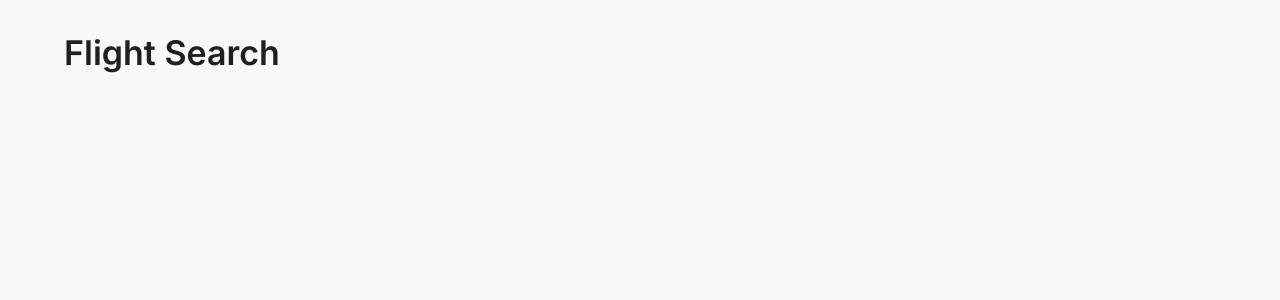
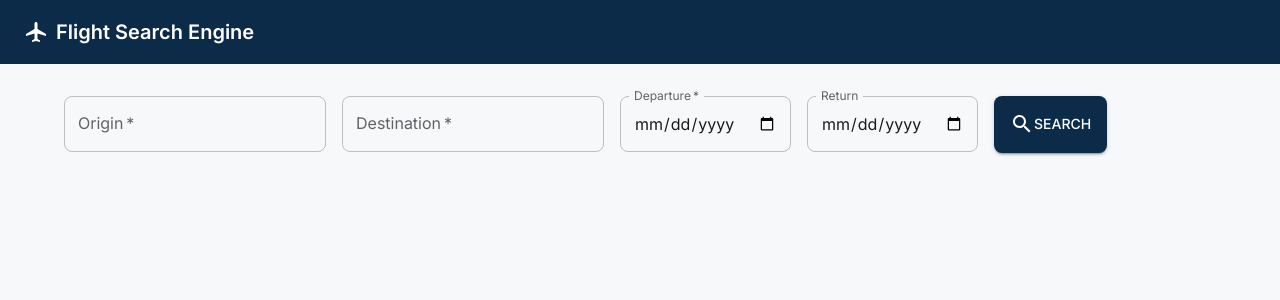
Before and after one commit to emilyjuly/flight-search-engine, a React (Vite) app: page / in a window 1280 px wide. Shown: the top 300 px of the page. Built offline with nearby package versions, Linux system fonts and the light colour scheme.

Commit message:
Create search form and data table

```diff
--- a/src/App.tsx
+++ b/src/App.tsx
@@ -1,16 +1,28 @@
-import { Container, Box, Typography } from '@mui/material'
+import { Alert, Box, CircularProgress } from "@mui/material";
+import Layout from "./components/Layout/Layout";
+import SearchForm from "./components/SearchForm/SearchForm";
+import { useFlightsSearch } from "./hooks/useFlightsSearch";
+import { FlightsTable } from "./components/FlightsTable/FlightsTable";
 
 function App() {
+  const { flights, loading, error, searchFlights } = useFlightsSearch();
+
   return (
-    <Container maxWidth="lg">
-      <Box py={4}>
-        <Typography variant="h4" fontWeight={600}>
-          Flight Search
-        </Typography>
+    <Layout>
+      <SearchForm onSearch={searchFlights} />
+      <Box mt={4}>
+        {loading && <CircularProgress />}
+
+        {error && (
+          <Alert severity="error" sx={{ mb: 2 }}>
+            {error}
+          </Alert>
+        )}
+
+        {!loading && flights.length > 0 && <FlightsTable flights={flights} />}
       </Box>
-    </Container>
-  )
+    </Layout>
+  );
 }
 
-
-export default App
+export default App;
--- /dev/null
+++ b/src/components/FlightsTable/FlightsTable.tsx
@@ -0,0 +1,45 @@
+import {
+  Table,
+  TableHead,
+  TableRow,
+  TableCell,
+  TableBody,
+  Paper,
+} from "@mui/material";
+import type { Flight } from "../../types/flight";
+
+type FlightsTableProps = {
+  flights: Flight[];
+};
+
+export function FlightsTable({ flights }: FlightsTableProps) {
+  return (
+    <Paper>
+      <Table>
+        <TableHead>
+          <TableRow>
+            <TableCell>Airline</TableCell>
+            <TableCell>Departure</TableCell>
+            <TableCell>Arrival</TableCell>
+            <TableCell>Stops</TableCell>
+            <TableCell>Duration</TableCell>
+            <TableCell align="right">Price</TableCell>
+          </TableRow>
+        </TableHead>
+
+        <TableBody>
+          {flights.map((flight) => (
+            <TableRow key={flight.id}>
+              <TableCell>{flight.airline}</TableCell>
+              <TableCell>{flight.departureTime}</TableCell>
+              <TableCell>{flight.arrivalTime}</TableCell>
+              <TableCell>{flight.stops}</TableCell>
+              <TableCell>{flight.duration}</TableCell>
+              <TableCell align="right">${flight.price}</TableCell>
+            </TableRow>
+          ))}
+        </TableBody>
+      </Table>
+    </Paper>
+  );
+}
--- /dev/null
+++ b/src/components/Layout/Header.tsx
@@ -0,0 +1,17 @@
+import { AppBar, Toolbar, Typography } from "@mui/material";
+import { AirplanemodeActive } from "@mui/icons-material";
+
+function Header() {
+  return (
+    <AppBar position="static" color="primary" elevation={0}>
+      <Toolbar>
+        <AirplanemodeActive />
+        <Typography variant="h6" sx={{ ml: 1 }}>
+          Flight Search Engine
+        </Typography>
+      </Toolbar>
+    </AppBar>
+  );
+}
+
+export default Header;
--- /dev/null
+++ b/src/components/Layout/Layout.tsx
@@ -0,0 +1,19 @@
+import { Box, Container } from "@mui/material";
+import Header from "./Header";
+
+type LayoutProps = {
+  children: React.ReactNode;
+};
+
+function Layout({ children }: LayoutProps) {
+  return (
+    <Box minHeight="100vh" display="flex" flexDirection="column">
+      <Header />
+      <Container maxWidth="lg" sx={{ flex: 1, py: 4 }}>
+        {children}
+      </Container>
+    </Box>
+  );
+}
+
+export default Layout;
--- /dev/null
+++ b/src/components/SearchForm/SearchForm.tsx
@@ -0,0 +1,95 @@
+import { Box, Button, Grid, TextField } from "@mui/material";
+import { useState } from "react";
+import { Search } from "@mui/icons-material";
+
+export type FlightSearchParams = {
+  origin: string;
+  destination: string;
+  departureDate: string;
+  returnDate?: string;
+};
+
+type SearchFormProps = {
+  onSearch: (params: FlightSearchParams) => void;
+};
+
+function SearchForm({ onSearch }: SearchFormProps) {
+  const [params, setParams] = useState<FlightSearchParams>({
+    origin: "",
+    destination: "",
+    departureDate: "",
+    returnDate: "",
+  });
+
+  const handleChange =
+    (field: keyof FlightSearchParams) =>
+    (event: React.ChangeEvent<HTMLInputElement>) => {
+      setParams((prev) => ({
+        ...prev,
+        [field]: event.target.value,
+      }));
+    };
+
+  const handleSubmit = (e: React.FormEvent) => {
+    e.preventDefault();
+    onSearch(params);
+  };
+
+  return (
+    <Box component="form" onSubmit={handleSubmit}>
+      <Grid container spacing={2}>
+        <Grid item xs={12} md={3}>
+          <TextField
+            label="Origin"
+            fullWidth
+            value={params.origin}
+            onChange={handleChange("origin")}
+            required
+          />
+        </Grid>
+
+        <Grid item xs={12} md={3}>
+          <TextField
+            label="Destination"
+            fullWidth
+            value={params.destination}
+            onChange={handleChange("destination")}
+            required
+          />
+        </Grid>
+
+        <Grid item xs={12} md={3}>
+          <TextField
+            label="Departure"
+            type="date"
+            fullWidth
+            InputLabelProps={{ shrink: true }}
+            value={params.departureDate}
+            onChange={handleChange("departureDate")}
+            required
+          />
+        </Grid>
+
+        <Grid item xs={12} md={2}>
+          <TextField
+            label="Return"
+            type="date"
+            fullWidth
+            InputLabelProps={{ shrink: true }}
+            value={params.returnDate}
+            onChange={handleChange("returnDate")}
+          />
+        </Grid>
+
+        <Grid item xs={12} md={1} display="flex" alignItems="flex-end">
+          <Button sx={{ padding: 2 }} type="submit" variant="contained" fullWidth>
+            <Search />
+            Search
+          </Button>
+        </Grid>
+      </Grid>
+    </Box>
+  );
+}
+
+export default SearchForm;
--- /dev/null
+++ b/src/components/theme/index.ts
@@ -0,0 +1,27 @@
+import { createTheme } from "@mui/material/styles";
+
+export const theme = createTheme({
+  palette: {
+    mode: "light",
+    primary: {
+      main: "#0c2b49ff",
+    },
+    background: {
+      default: "#f7f8fa",
+      paper: "#ffffff",
+    },
+    text: {
+      primary: "#1a1a1a",
+      secondary: "#5f6368",
+    },
+  },
+  typography: {
+    fontFamily: "Inter, system-ui, sans-serif",
+    h6: {
+      fontWeight: 600,
+    },
+  },
+  shape: {
+    borderRadius: 8,
+  },
+});
--- /dev/null
+++ b/src/hooks/useFlightsSearch.ts
@@ -0,0 +1,52 @@
+import { useState } from 'react'
+import type { Flight } from '../types/flight'
+import type { FlightSearchParams } from '../components/SearchForm/SearchForm'
+
+export function useFlightsSearch() {
+  const [flights, setFlights] = useState<Flight[]>([])
+  const [loading, setLoading] = useState(false)
+  const [error, setError] = useState<string | null>(null)
+
+  const searchFlights = async (params: FlightSearchParams) => {
+    setLoading(true)
+    setError(null)
+
+    try {
+      await new Promise((resolve) => setTimeout(resolve, 1000))
+
+      const mockFlights: Flight[] = [
+        {
+          id: '1',
+          airline: 'Delta',
+          price: 450,
+          stops: 1,
+          departureTime: '08:00',
+          arrivalTime: '14:00',
+          duration: '6h',
+        },
+        {
+          id: '2',
+          airline: 'United',
+          price: 520,
+          stops: 0,
+          departureTime: '10:30',
+          arrivalTime: '16:00',
+          duration: '5h 30m',
+        },
+      ]
+
+      setFlights(mockFlights)
+    } catch (err) {
+      setError('Failed to fetch flights')
+    } finally {
+      setLoading(false)
+    }
+  }
+
+  return {
+    flights,
+    loading,
+    error,
+    searchFlights,
+  }
+}
--- a/src/main.tsx
+++ b/src/main.tsx
@@ -1,29 +1,16 @@
-import { StrictMode } from 'react'
-import { createRoot } from 'react-dom/client'
-import './index.css'
-import App from './App.tsx'
+import { StrictMode } from "react";
+import { createRoot } from "react-dom/client";
+import "./index.css";
+import App from "./App.tsx";
 
-import { ThemeProvider, CssBaseline, createTheme } from '@mui/material'
+import { ThemeProvider, CssBaseline } from "@mui/material";
+import { theme } from "./components/theme/index.ts";
 
-const theme = createTheme({
-  palette: {
-    background: {
-      default: '#f7f8fa',
-    },
-    primary: {
-      main: '#1976d2',
-    },
-  },
-  typography: {
-    fontFamily: 'Inter, system-ui, sans-serif',
-  },
-})
-
-createRoot(document.getElementById('root')!).render(
+createRoot(document.getElementById("root")!).render(
   <StrictMode>
     <ThemeProvider theme={theme}>
       <CssBaseline />
       <App />
     </ThemeProvider>
   </StrictMode>,
-)
+);
--- /dev/null
+++ b/src/types/flight.ts
@@ -0,0 +1,9 @@
+export type Flight = {
+  id: string
+  airline: string
+  price: number
+  stops: number
+  departureTime: string
+  arrivalTime: string
+  duration: string
+}
```
Also changed, not shown: public/logo.png (added), src/index.css (line endings or trailing spaces).
